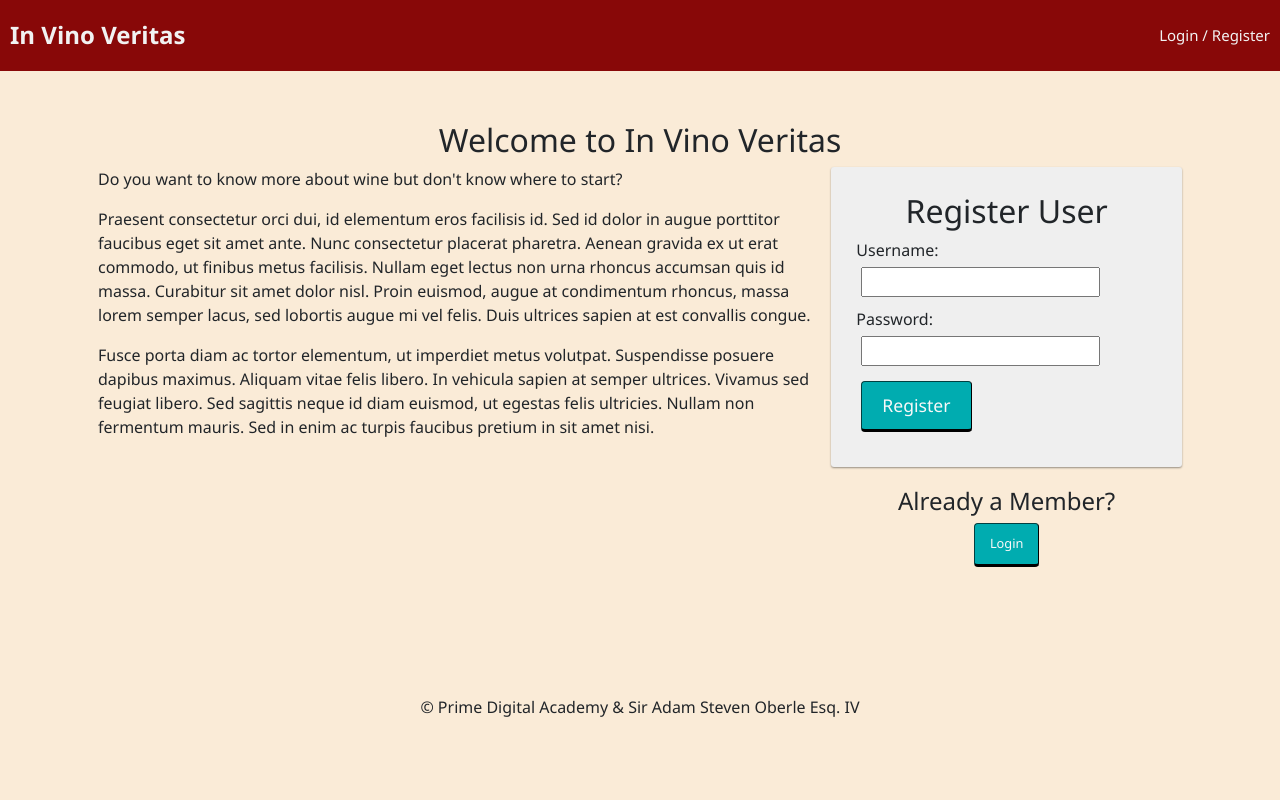
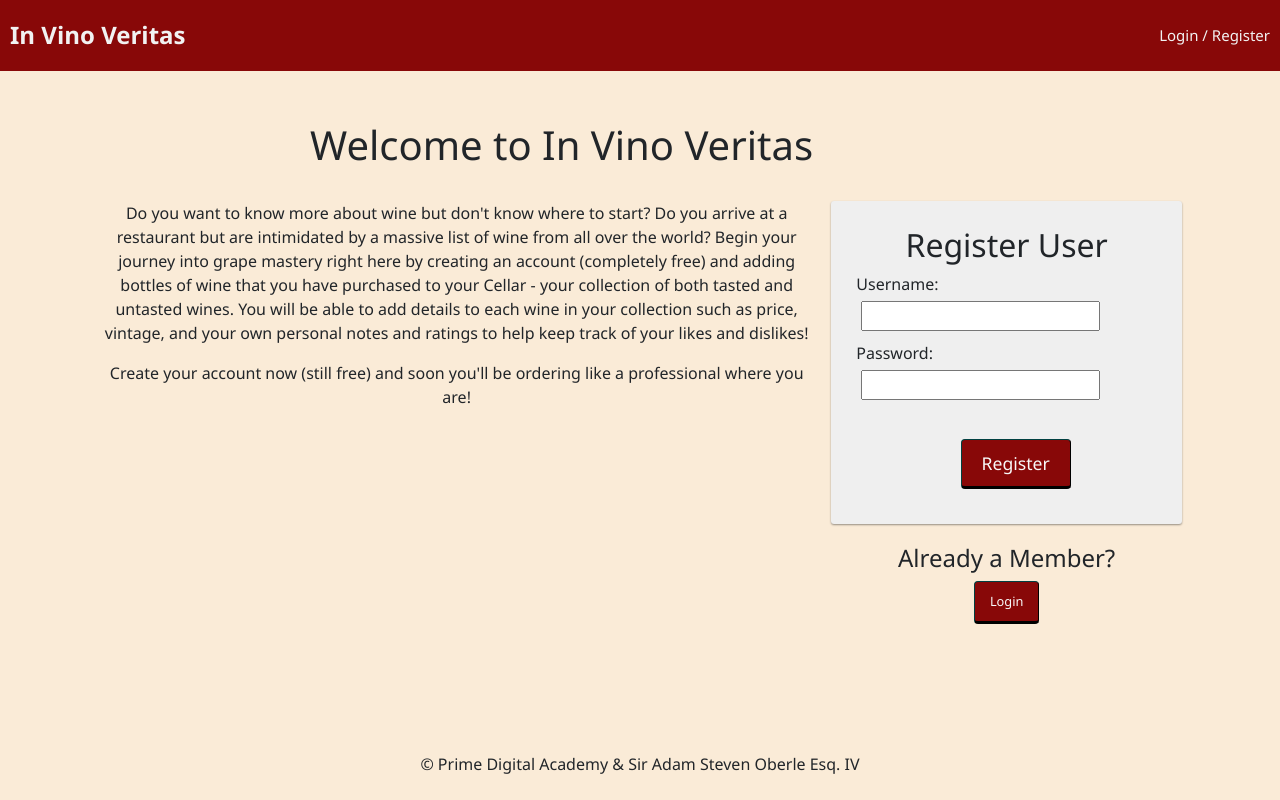
Before and after one commit to aoberle1/prime-solo-project, a React (Create React App) app: page /add#/home in a window 1280 px wide. Built offline with nearby package versions, Linux system fonts and the light colour scheme; no server answers.

Commit message:
text replaced from default, added register form styling (changed button color, centering, added line break)

```diff
--- a/src/components/App/App.css
+++ b/src/components/App/App.css
@@ -76,7 +76,7 @@ Button
   border-color: #014041;
   border-width: 1px 1px 3px;
   border-radius: 4px;
-  background-color: #00acb0;
+  background-color: rgb(136, 8, 8);
   color: #f8f8f8;
   font-size: 1.1rem;
   outline: 0;
@@ -135,6 +135,10 @@ Button
   padding-left: 25%;
 }
 
+.padding_left3 {
+  padding-left: 33%;
+}
+
 /* --------------------------------------------------------------------------------
 Alert
 -------------------------------------------------------------------------------- */
--- a/src/components/LandingPage/LandingPage.jsx
+++ b/src/components/LandingPage/LandingPage.jsx
@@ -15,37 +15,29 @@ function LandingPage() {
 
   return (
     <div className="container">
-      <h2>{heading}</h2>
+      <h1 className='padding_left'>{heading}</h1>
+      <br />
 
       <div className="grid">
         <div className="grid-col grid-col_8">
-          <p>
-            Do you want to know more about wine but don't know where to start?
+          <p className='centering'>
+            Do you want to know more about wine but don't know where to start? Do you arrive
+            at a restaurant but are intimidated by a massive list of wine from all over the world?
+            Begin your journey into grape mastery right here by creating an account
+            (completely free)
+            and adding bottles of wine that you have purchased to your Cellar -
+            your collection of both tasted and untasted wines.  You will be able to add
+            details to each wine in your collection such as price, vintage, and your own personal
+            notes and ratings to help keep track of your likes and dislikes!
           </p>
 
-          <p>
-            Praesent consectetur orci dui, id elementum eros facilisis id. Sed
-            id dolor in augue porttitor faucibus eget sit amet ante. Nunc
-            consectetur placerat pharetra. Aenean gravida ex ut erat commodo, ut
-            finibus metus facilisis. Nullam eget lectus non urna rhoncus
-            accumsan quis id massa. Curabitur sit amet dolor nisl. Proin
-            euismod, augue at condimentum rhoncus, massa lorem semper lacus, sed
-            lobortis augue mi vel felis. Duis ultrices sapien at est convallis
-            congue.
-          </p>
-
-          <p>
-            Fusce porta diam ac tortor elementum, ut imperdiet metus volutpat.
-            Suspendisse posuere dapibus maximus. Aliquam vitae felis libero. In
-            vehicula sapien at semper ultrices. Vivamus sed feugiat libero. Sed
-            sagittis neque id diam euismod, ut egestas felis ultricies. Nullam
-            non fermentum mauris. Sed in enim ac turpis faucibus pretium in sit
-            amet nisi.
+          <p className='centering'>
+            Create your account now (still free) and soon you'll be ordering like a professional
+            where you are!
           </p>
         </div>
         <div className="grid-col grid-col_4">
           <RegisterForm />
-
           <center>
             <h4>Already a Member?</h4>
             <button className="premade_btn btn_sizeSm" onClick={onLogin}>
--- a/src/components/RegisterForm/RegisterForm.jsx
+++ b/src/components/RegisterForm/RegisterForm.jsx
@@ -51,7 +51,8 @@ function RegisterForm() {
           />
         </label>
       </div>
-      <div>
+      <br/>
+      <div className='padding_left3'>
         <input className="premade_btn" type="submit" name="submit" value="Register" />
       </div>
     </form>
```
